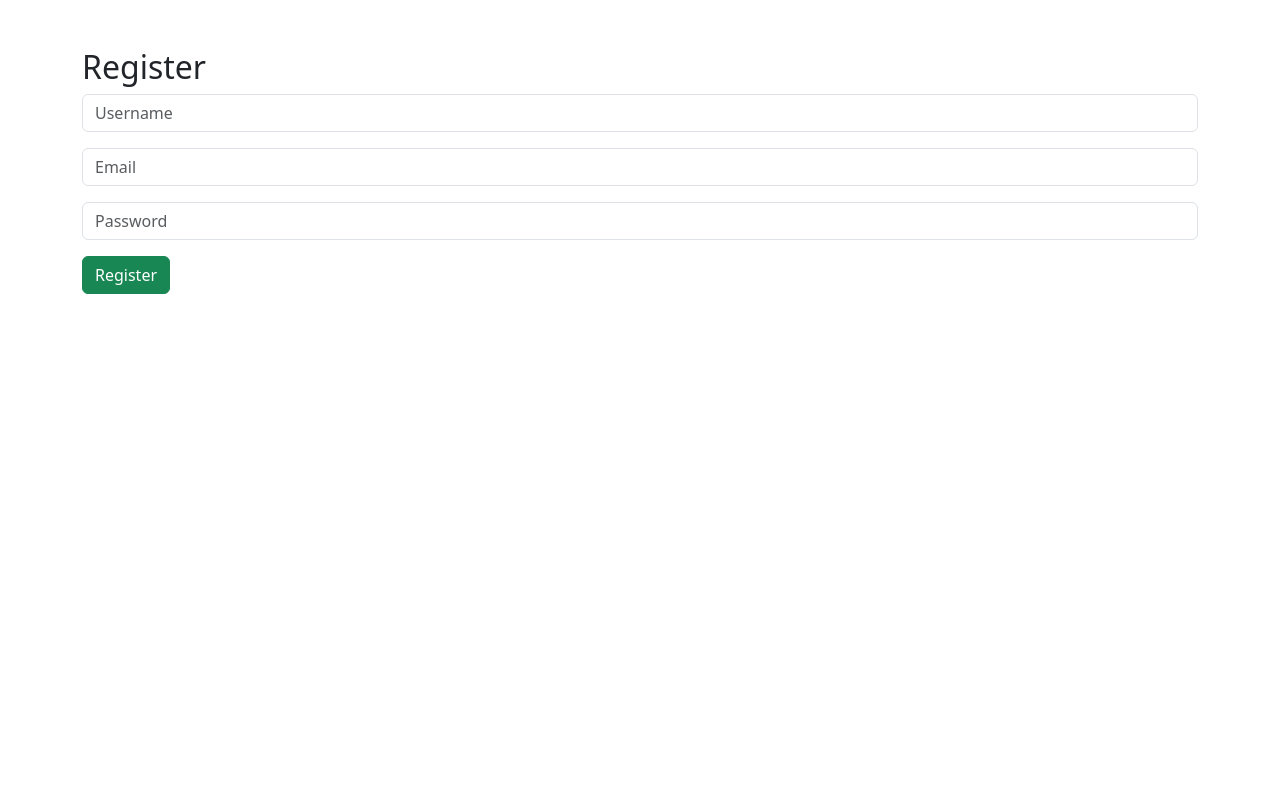
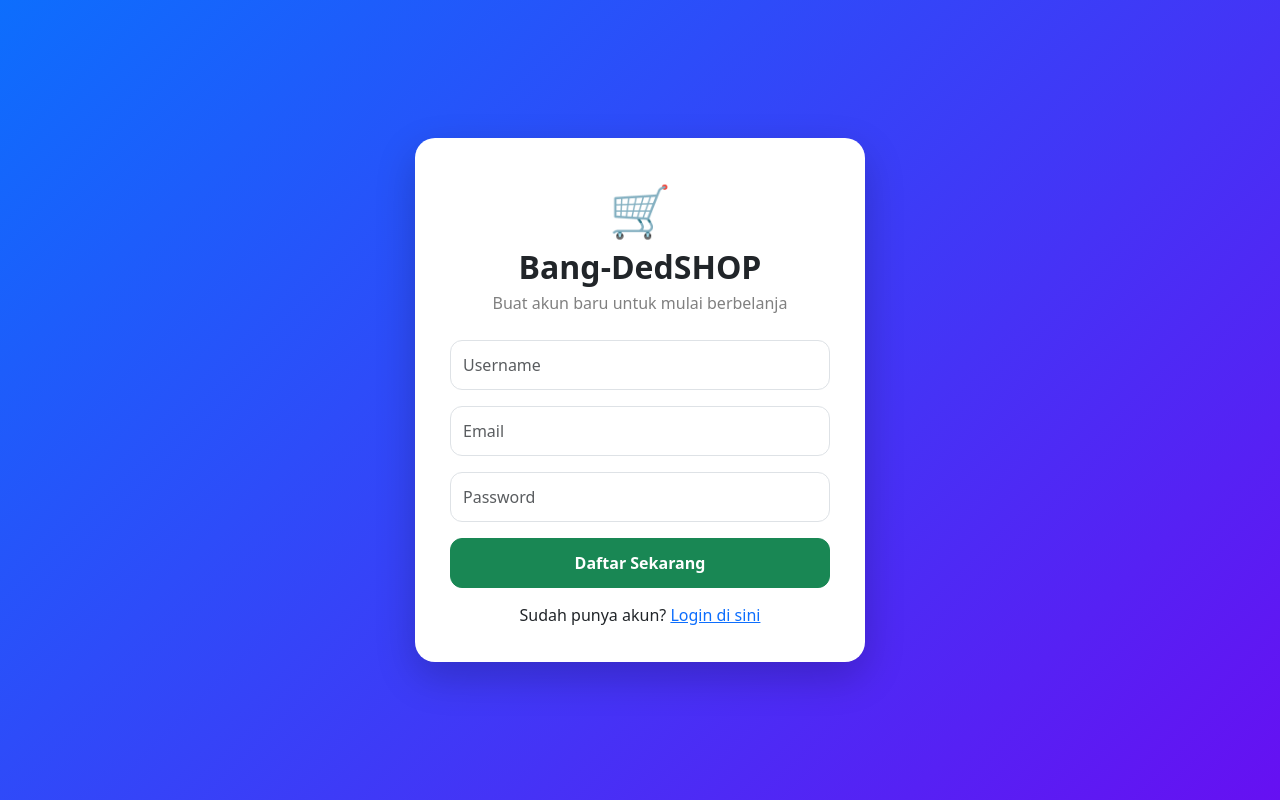
Before and after one commit to laludedy2468-sys/bang-dedSHOP, a Flask app: page /register in a window 1280 px wide. Run offline with Flask 3, Linux system fonts and the light colour scheme.

Commit message:
Percantik halaman register

```diff
--- a/templates/register.html
+++ b/templates/register.html
@@ -1,40 +1,115 @@
 <!DOCTYPE html>
-<html>
+<html lang="id">
 <head>
-    <title>Register</title>
+    <meta charset="UTF-8">
+    <meta name="viewport" content="width=device-width, initial-scale=1.0">
+    <title>Register - Bang-DedSHOP</title>
+
     <link href="https://cdn.jsdelivr.net/npm/bootstrap@5.3.3/dist/css/bootstrap.min.css" rel="stylesheet">
+
+    <style>
+        body{
+            min-height:100vh;
+            background:linear-gradient(135deg,#0d6efd,#6610f2);
+            display:flex;
+            justify-content:center;
+            align-items:center;
+            padding:20px;
+        }
+
+        .register-box{
+            width:100%;
+            max-width:450px;
+            background:white;
+            padding:35px;
+            border-radius:20px;
+            box-shadow:0 15px 40px rgba(0,0,0,.2);
+        }
+
+        .logo{
+            font-size:50px;
+            text-align:center;
+        }
+
+        .title{
+            text-align:center;
+            font-weight:bold;
+            margin-bottom:5px;
+        }
+
+        .subtitle{
+            text-align:center;
+            color:gray;
+            margin-bottom:25px;
+        }
+
+        .form-control{
+            border-radius:12px;
+            padding:12px;
+        }
+
+        .btn-register{
+            width:100%;
+            border-radius:12px;
+            padding:12px;
+            font-weight:bold;
+        }
+
+        .login-link{
+            text-align:center;
+            margin-top:15px;
+        }
+    </style>
 </head>
 <body>
 
-<div class="container mt-5">
+<div class="register-box">
 
-<h2>Register</h2>
+    <div class="logo">🛒</div>
+
+    <h2 class="title">Bang-DedSHOP</h2>
+
+    <p class="subtitle">
+        Buat akun baru untuk mulai berbelanja
+    </p>
 
     <form method="POST">
 
-    <input
-        type="text"
+        <div class="mb-3">
+            <input type="text"
                    name="username"
-        class="form-control mb-3"
-        placeholder="Username">
+                   class="form-control"
+                   placeholder="Username"
+                   required>
+        </div>
 
-    <input
-        type="email"
+        <div class="mb-3">
+            <input type="email"
                    name="email"
-        class="form-control mb-3"
-        placeholder="Email">
+                   class="form-control"
+                   placeholder="Email"
+                   required>
+        </div>
 
-    <input
-        type="password"
+        <div class="mb-3">
+            <input type="password"
                    name="password"
-        class="form-control mb-3"
-        placeholder="Password">
+                   class="form-control"
+                   placeholder="Password"
+                   required>
+        </div>
 
-    <button class="btn btn-success">
-        Register
+        <button type="submit"
+                class="btn btn-success btn-register">
+            Daftar Sekarang
         </button>
 
     </form>
+
+    <div class="login-link">
+        Sudah punya akun?
+        <a href="/login">Login di sini</a>
+    </div>
 
 </div>
 
```
Lines whose indentation alone changed are shown as unchanged.
